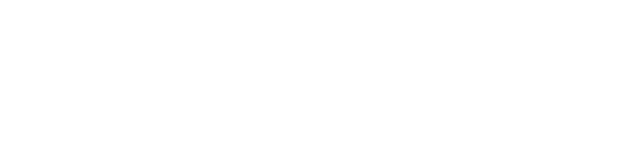
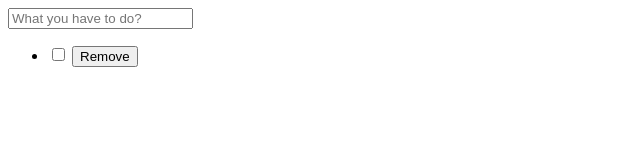
Before and after one commit to alexeyraspopov/template, a website: page examples/todo-app/index.html in a window 1280 px wide. Shown: the whole page, without its empty margins (0-640 px from the left). Drawn offline with Linux system fonts and the light colour scheme.

Commit message:
simple template for todo app

```diff
--- a/examples/todo-app/index.html
+++ b/examples/todo-app/index.html
@@ -5,6 +5,24 @@
 	<title></title>
 </head>
 <body>
+	<section id="todoApp">
+		<input type="text" placeholder="What you have to do?"
+			data-model="newTask"
+			data-submit="addTodo">
 
+		<ul>
+			<li data-each-todo="todos">
+				<input type="checkbox" data-model="todo.done">
+				<span data-text="todo.title"></span>
+				<button data-on-click="removeTodo">Remove</button>
+			</li>
+		</ul>
+
+		<!-- <p>Tasks: <span data-text="doneCount"></span>/<span data-text="todos.length">0</span></p> -->
+	</section>
+
+	<script src="../../src/core.js"></script>
+	<script src="../../src/handlers.js"></script>
+	<script></script>
 </body>
 </html>
```
Also changed, not shown: src/handlers.js (added).
